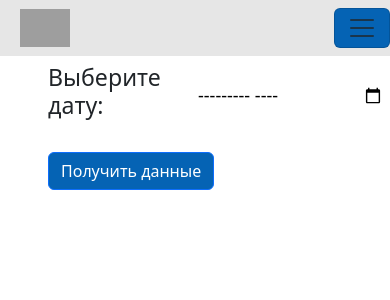
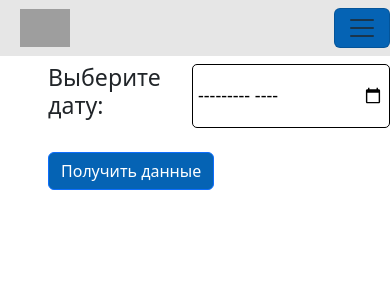
Before and after one commit to OldarSergey/Practice, a React (Create React App) app: page /InfoCenter in a window 390 px wide. Shown: the top 300 px of the page. Built offline with nearby package versions, Linux system fonts and the light colour scheme; grey boxes are pictures that could not be loaded.

Commit message:
change date#2

```diff
--- a/src/Pages/InfoCenter.css
+++ b/src/Pages/InfoCenter.css
@@ -1,5 +1,10 @@
 @media (max-width: 768px) {
     input[type="month"] {
-      color: black;
-    }
+        color: white; /* Задайте желаемый цвет текста */
+        background-color: #333; /* Задайте фоновый цвет инпута */
+        border: 1px solid white; /* Задайте стиль рамки */
+        border-radius: 5px; /* Задайте скругление углов */
+        padding: 5px; /* Задайте внутренний отступ */
+        -webkit-appearance: none; /* Уберите стандартные стили Safari */
+      }
   }
--- a/src/Pages/InfoCenter.js
+++ b/src/Pages/InfoCenter.js
@@ -34,8 +34,8 @@ function InfoCenter(){
               style={{
                 background: 'transparent',
                 fontSize: '18px',
-                color: 'dark',
-                border: '1px solid white',
+                color: 'black',
+                border: '1px solid black',
                 borderRadius: '5px',
                 padding: '5px',
               }}
```
